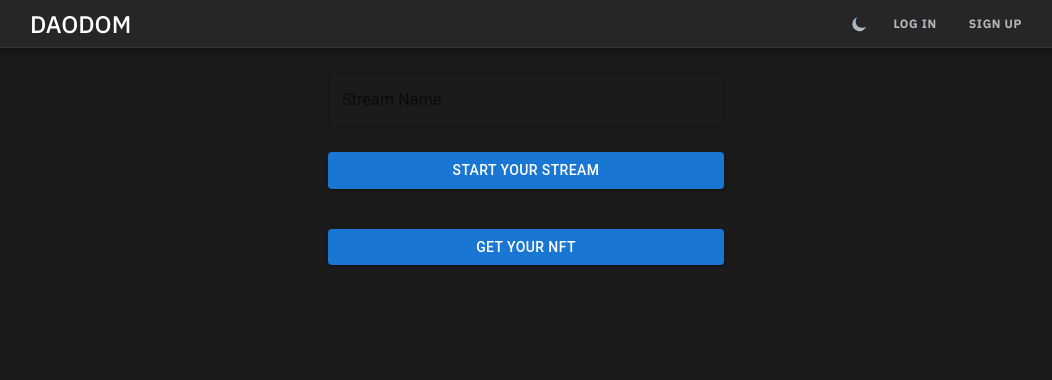
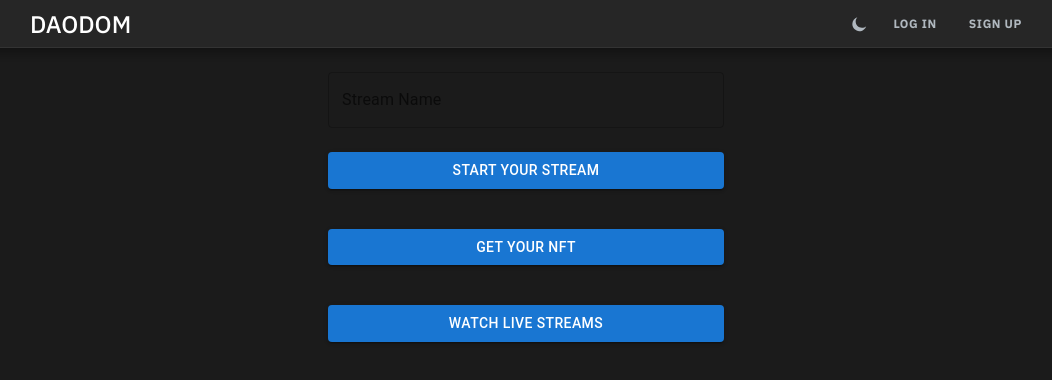
Before and after one commit to MarijoR/eth_amsterdam_daodom, a React (Create React App) app: page /streams in a window 1280 px wide. Shown: the top 380 px of the page, without its empty margins (114-1166 px from the left). Built offline with nearby package versions, Linux system fonts and the light colour scheme; no server answers; what @gnosis.pm/safe-service-client, @livepeer/video-nft would draw is missing.

Commit message:
Update Streams.js

```diff
--- a/src/components/Live-Steaming/Streams.js
+++ b/src/components/Live-Steaming/Streams.js
@@ -105,6 +105,14 @@ await axios.post('https://livepeer.com/api/stream', data, {
             >
               Get Your NFT
             </Button>
+            <Button
+              fullWidth
+              variant="contained"
+              sx={{ mt: 3, mb: 2 }}
+              //onClick={() => history.push('/getnft')}
+            >
+              Watch Live Streams
+            </Button>
       </Container>
 
   );
```
